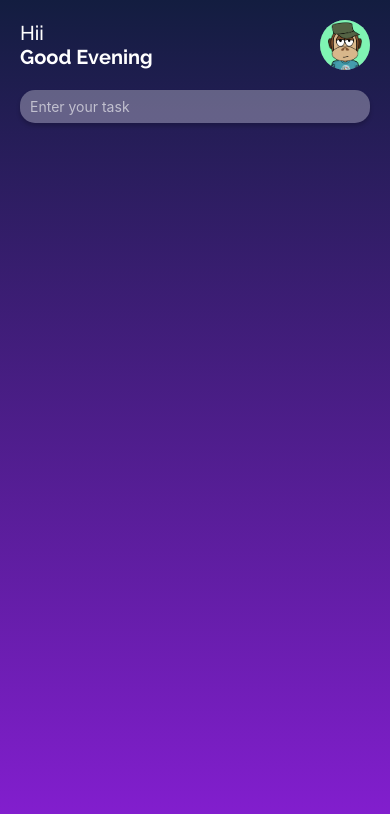
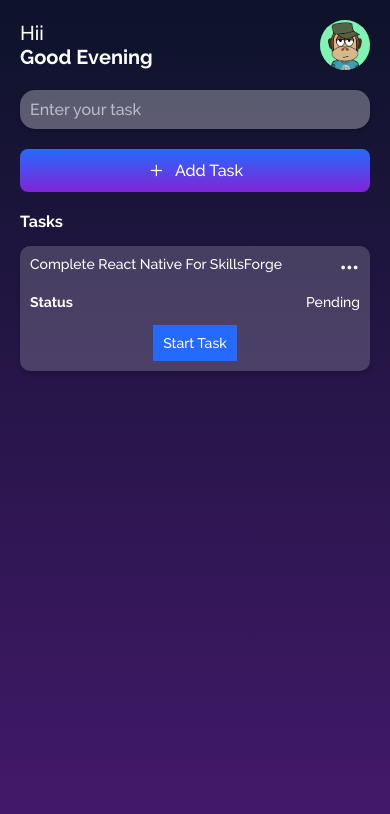
Before and after one commit to covenantcodes/TaskBuddy, a React Native app: screen / in a window 390 px wide. Shown: the top 814 px of the page. Built offline with nearby package versions, Linux system fonts and the light colour scheme.

Commit message:
Added Task Views
Created Individual Task Views with dummy progress indicators

```diff
--- a/App.js
+++ b/App.js
@@ -38,7 +38,7 @@ const App = () => {
           return null;
       }
   return (
-      <Todo />
+      <Todo/>
   );
 };
 
--- a/Screens/Todo.js
+++ b/Screens/Todo.js
@@ -1,6 +1,8 @@
-import React from 'react';
-import { StyleSheet, View, Text, SafeAreaView, StatusBar, Image, TextInput } from 'react-native';
+import React, {useState} from 'react';
+import { StyleSheet, View, Text, TouchableOpacity, StatusBar, Image, TextInput } from 'react-native';
 import { LinearGradient } from 'expo-linear-gradient';
+import { Ionicons } from '@expo/vector-icons';
+import { FontAwesome5 } from '@expo/vector-icons';
 
 const GlassmorphismTextInput = ({ placeholder }) => {
   return (
@@ -14,7 +16,11 @@ const GlassmorphismTextInput = ({ placeholder }) => {
   );
 };
 
+
 const Todo = () => {
+
+  const [status, setStatus] =useState([]);
+
   const currentTime = new Date();
   const hours = currentTime.getHours();
   let greeting;
@@ -28,7 +34,7 @@ const Todo = () => {
   }
 
   return (
-    <LinearGradient colors={['#131d40', '#861ed3']} style={styles.container}>
+    <LinearGradient colors={['#0d132a', '#44196c']} style={styles.container}>
       <StatusBar backgroundColor="#131d40" barStyle="light-content" />
 
       {/* HEADER */}
@@ -50,6 +56,42 @@ const Todo = () => {
       placeholder="Enter your task"
 
       />
+
+      {/* TASK BUTTON */}
+        <TouchableOpacity style={styles.taskButton}>
+            <LinearGradient colors={['#256afe', '#8124d7']} style={styles.gradient}>
+              <Ionicons name="add" size={20} color="white" />
+              <Text style={styles.buttonText}>Add Task</Text>
+            </LinearGradient>
+          </TouchableOpacity>
+
+
+        {/* List of Tasks */}
+
+        <View style={styles.taskHeader}>
+              <Text style={styles.taskHeaderText}>Tasks</Text>
+
+              <View style={styles.taskBox}>
+                        <View style={styles.statusHeader}>
+                                  <Text style={styles.taskText}>Complete React Native For SkillsForge </Text>
+                                      <TouchableOpacity style={styles.actionMenu}>
+                                                        <Ionicons name="md-ellipsis-horizontal-sharp" size={20} color="white" />
+                                                  </TouchableOpacity>
+                          </View>
+                        <View style={styles.taskStatusBox}>
+                                  <View style={styles.statusHeader}>
+                                       <Text style={styles.statusText}>Status </Text>
+                                        <Text style={styles.progressText}>Pending</Text>
+                                  </View>
+                                  <View style={styles.statusButtonContainer}>
+                                           <TouchableOpacity style={styles.statusButton}>
+                                                  <Text style={styles.progressText}>Start Task</Text>
+                                          </TouchableOpacity>
+
+                                  </View>
+                        </View>
+              </View>
+        </View>
 
     </LinearGradient>
   );
@@ -99,8 +141,91 @@ const styles = StyleSheet.create({
   },
   textInput: {
     paddingHorizontal: 10,
-    paddingVertical: 8,
+    paddingVertical: 10,
     color: 'white',
+    fontSize: 16,
+    fontFamily: 'RalewayMedium',
+  },
+
+  taskButton: {
+    marginTop: 20,
+    alignSelf: 'stretch',
+  },
+  gradient: {
+    flexDirection: 'row',
+    alignItems: 'center',
+    justifyContent: 'center',
+    borderRadius: 8,
+    paddingVertical: 10,
+  },
+  buttonText: {
+    marginLeft: 8,
+    color: 'white',
+    fontSize: 16,
+    fontFamily: 'RalewayMedium',
+  },
+
+  taskHeader:{
+    paddingTop: 20,
+  },
+
+  taskHeaderText:{
+    color: 'white',
+    fontSize: 16,
+    fontFamily: 'RalewayBold',
+  },
+
+  taskBox:{
+    marginTop: 15,
+    borderRadius: 10,
+    padding: 10,
+    backgroundColor: 'rgba(255, 255, 255, 0.18)',
+    shadowColor: 'rgba(0, 0, 0, 0.2)',
+    shadowOffset: { width: 0, height: 3 },
+    shadowOpacity: 1,
+    shadowRadius: 4,
+  },
+
+  taskText:{
+    fontFamily: "RalewayMedium",
+    color: "white",
+    width: "90%"
+  },
+
+  statusText:{
+    fontFamily: "RalewayBold",
+    color: "white",
+  },
+
+  taskStatusBox:{
+    marginTop: 15,
+  },
+
+  statusHeader:{
+        flexDirection: "row",
+        justifyContent: "space-between"
+  },
+
+  statusButtonContainer:{
+    marginTop: 15,
+    flexDirection: "row",
+    alignItems: "center",
+    justifyContent: "center",
+    // borderWidth: 1,
+    // borderColor: "white",
+  },
+
+  statusButton:{
+      paddingHorizontal:10,
+      textAlign: "center",
+      padding: 10,
+      backgroundColor: "#256afe"
+  },
+
+  progressText:{
+    fontFamily: "RalewayMedium",
+    color: "white",
+    textAlign:"center",
   },
 });
 
--- a/Screens/TodoApp.js
+++ b/Screens/TodoApp.js
@@ -27,7 +27,7 @@ const TodoApp = () => {
   };
 
   return (
-    <SafeAreaView style={styles.container}>
+    <View style={styles.container}>
       <Text>Create Todo:</Text>
       <TextInput
         style={{ borderWidth: 1, padding: 5, marginBottom: 10 }}
@@ -66,7 +66,7 @@ const TodoApp = () => {
         )}
         keyExtractor={(item) => item.id.toString()}
       />
-    </SafeAreaView>
+    </View>
   );
 };
 
```
